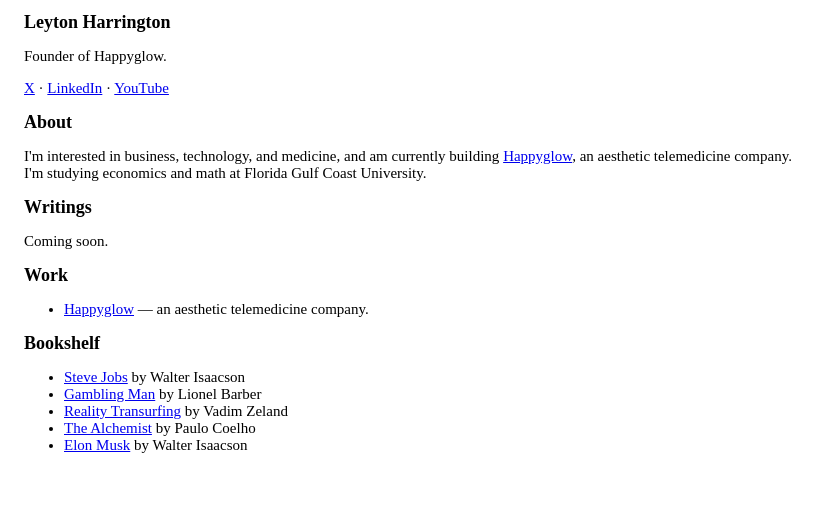
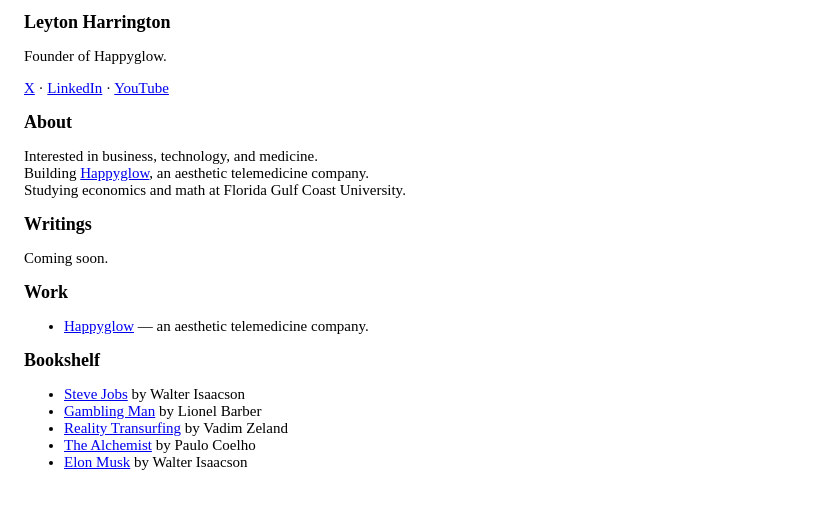
Before and after one commit to leyton-h/personal-site, a Jekyll site: the page built from index.html, in a window 1280 px wide. Shown: the top 509 px of the page, without its empty margins (0-830 px from the left). Built offline with Jekyll 4.4.1, drawn with Linux system fonts in a browser that asks for light colours.

Commit message:
About: restore three lines, move university to bottom
Co-Authored-By: Claude Opus 4.8 <noreply@anthropic.com>

```diff
--- a/index.html
+++ b/index.html
@@ -10,8 +10,9 @@ title: null
 <h2>About</h2>
 
 <p>
-  I'm interested in business, technology, and medicine, and am currently building <a href="https://happyglow.com">Happyglow</a>, an aesthetic telemedicine company.<br>
-  I'm studying economics and math at Florida Gulf Coast University.
+  Interested in business, technology, and medicine.<br>
+  Building <a href="https://happyglow.com">Happyglow</a>, an aesthetic telemedicine company.<br>
+  Studying economics and math at Florida Gulf Coast University.
 </p>
 
 <h2>Writings</h2>
```
